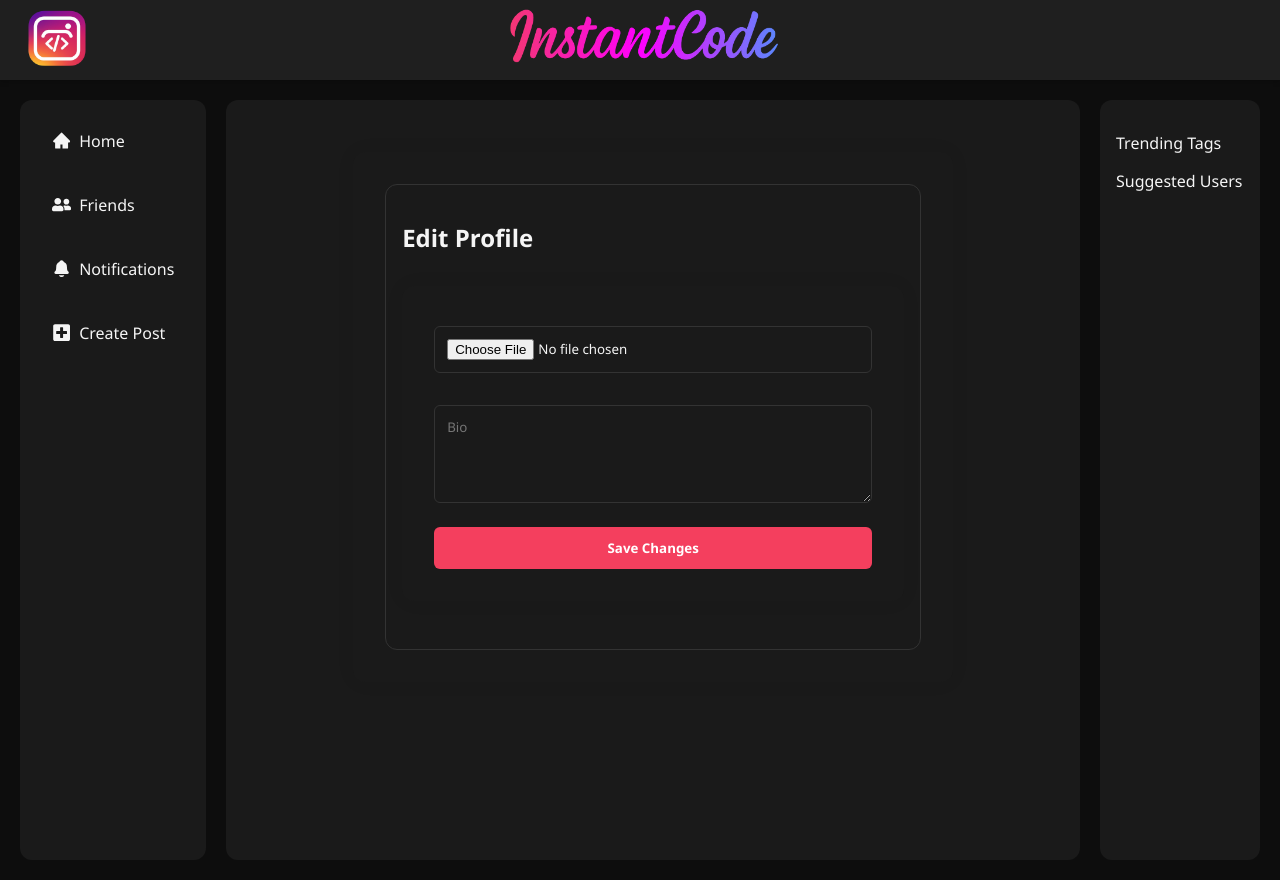
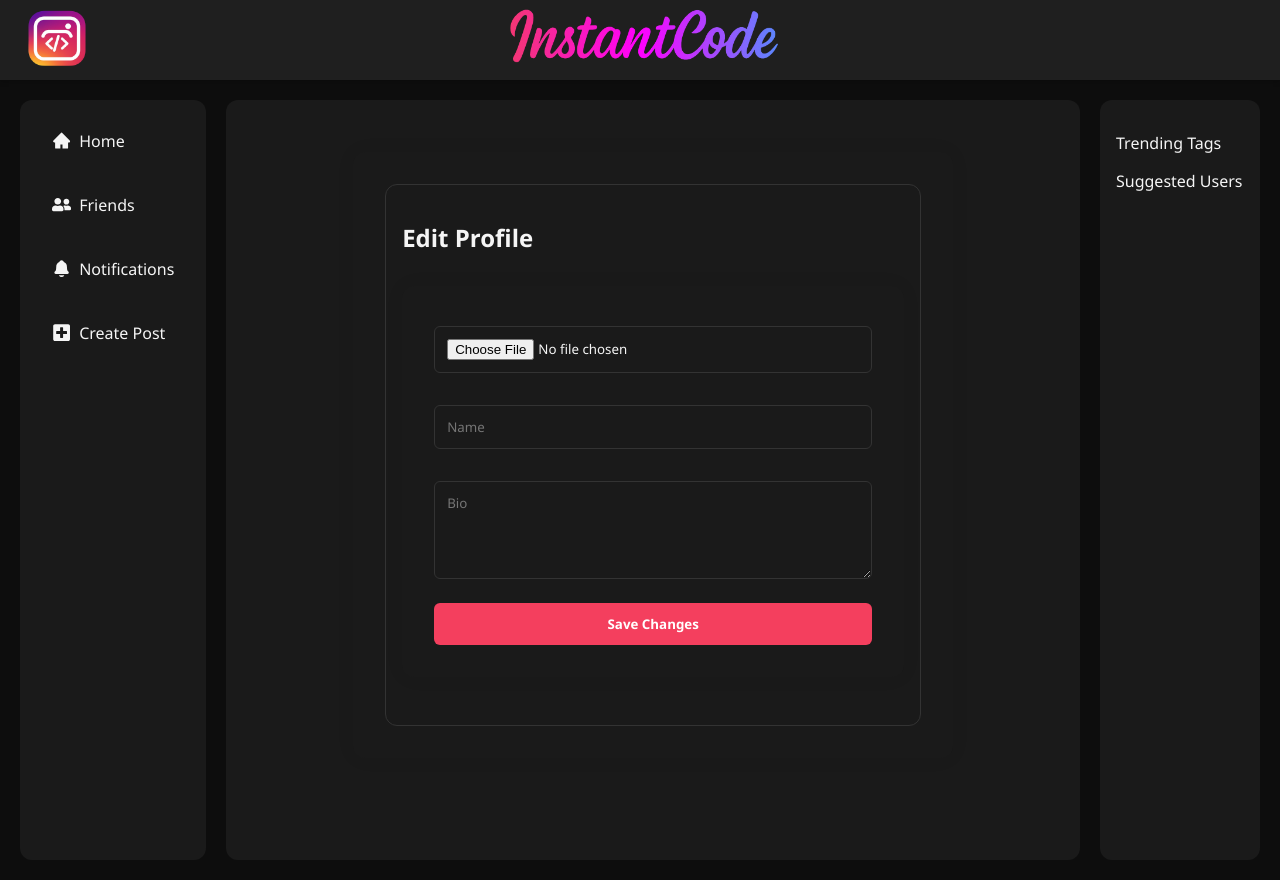
Before and after one commit to aiham5/instantcode, a React (Vite) app in the folder client/: page /edit-profile in a window 1280 px wide. Built offline with nearby package versions, Linux system fonts and the light colour scheme; no server answers; sample sign-in values are in the browser's storage.

Commit message:
change name

```diff
--- a/client/src/pages/EditProfile.jsx
+++ b/client/src/pages/EditProfile.jsx
@@ -5,6 +5,7 @@
 import { handleAuthError } from "../utils/auth";
 
 export default function EditProfile() {
+  const [name, setName] = useState("");
   const [bio, setBio] = useState("");
   const [image, setImage] = useState("");
   const [file, setFile] = useState(null);
@@ -51,6 +52,7 @@
 
     try {
       await axios.put(`${import.meta.env.VITE_API_URL}/users/me`, {
+        name,
         bio,
         image: imageUrl,
       });
@@ -75,6 +77,7 @@
           headers: { Authorization: `Bearer ${token}` },
         })
         .then((res) => {
+          setName(res.data.username || "");
           setBio(res.data.bio || "");
           setImage(res.data.image || "");
         })
@@ -150,6 +153,14 @@
             </button>
           )}
 
+          <input
+            type="text"
+            placeholder="Name"
+            value={name}
+            onChange={(e) => setName(e.target.value)}
+            required
+          />
+
           <textarea
             placeholder="Bio"
             value={bio}
```
